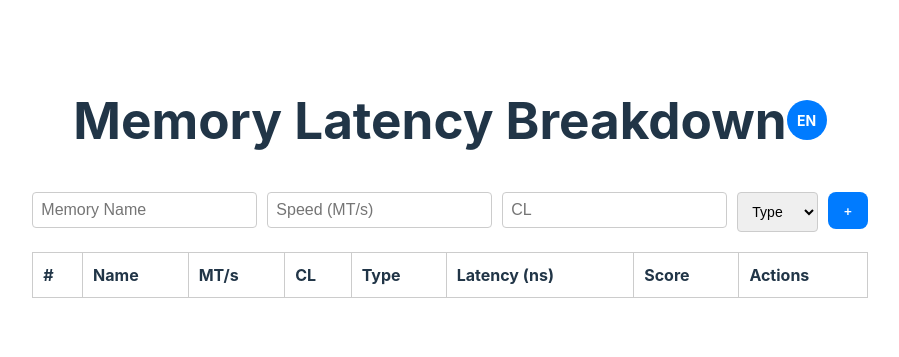
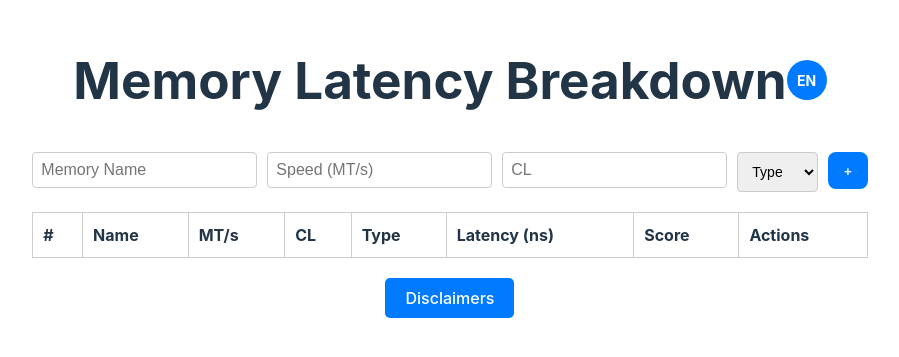
Before and after one commit to Dkavila/ram-latency-comparator, a React (Vite) app: page / in a window 1280 px wide. Shown: the part 227-584 px from the top of the page, without its empty margins (190-1089 px from the left). Built offline with nearby package versions, Linux system fonts and the light colour scheme.

Commit message:
feat: add disclaimers section

```diff
--- a/src/App.jsx
+++ b/src/App.jsx
@@ -2,6 +2,7 @@ import React, { useState } from 'react';
 import MemoryForm from './components/MemoryForm/MemoryForm';
 import MemoryList from './components/MemoryList/MemoryList';
 import Header from './components/Header/Header';
+import Disclaimers from './components/Disclaimers/Disclaimers';
 import './App.css';
 
 const App = () => {
@@ -24,6 +25,7 @@ const App = () => {
         <Header setLanguage={setLanguage} />
         <MemoryForm addMemory={addMemory} />
         <MemoryList memories={memories} removeMemory={removeMemory} />
+        <Disclaimers />
       </div>
     </div>
   );
--- /dev/null
+++ b/src/components/Disclaimers/Disclaimers.css
@@ -0,0 +1,81 @@
+/* src/components/Disclaimers/Disclaimers.css */
+
+/* Adicionando espaço entre o botão e a lista */
+.disclaimers-btn-container {
+  text-align: center;
+  margin-top: 20px; /* Espaçamento entre o botão e o conteúdo acima */
+  margin-bottom: 20px; /* Espaçamento entre o botão e a lista abaixo */
+}
+
+/* Estilo do botão de disclaimers, igual aos outros botões da aplicação */
+.disclaimers-btn {
+  padding: 10px 20px;
+  font-size: 16px;
+  background-color: #007bff; /* Azul igual aos outros botões */
+  color: white;
+  border: none;
+  border-radius: 5px;
+  cursor: pointer;
+  transition: background-color 0.3s;
+}
+
+.disclaimers-btn:hover {
+  background-color: #0056b3; /* Tom de azul mais escuro quando hover */
+}
+
+/* Modal Styles */
+.modal {
+  position: fixed;
+  top: 0;
+  left: 0;
+  width: 100%;
+  height: 100%;
+  background-color: rgba(0, 0, 0, 0.5);
+  display: flex;
+  justify-content: center;
+  align-items: center;
+  z-index: 1000;
+  color: #333;
+}
+
+.modal-content {
+  background-color: #fff;
+  padding: 20px;
+  border-radius: 8px;
+  width: 80%;
+  max-width: 600px;
+  box-shadow: 0 2px 10px rgba(0, 0, 0, 0.1);
+}
+
+.modal-header {
+  display: flex;
+  justify-content: space-between;
+  align-items: center;
+}
+
+.modal-header h3 {
+  margin: 0;
+  font-size: 1.5rem;
+}
+
+.close-btn {
+  background: none;
+  border: 1px solid #ccc;
+  font-size: 1.5rem;
+  cursor: pointer;
+  color: #333;
+}
+
+.close-btn:hover {
+  border-color: #007bff;
+  color: #007bff;
+}
+
+.modal-body {
+  margin-top: 20px;
+}
+
+.modal-body p {
+  font-size: 1rem;
+  margin-bottom: 10px;
+}
--- /dev/null
+++ b/src/components/Disclaimers/Disclaimers.jsx
@@ -0,0 +1,46 @@
+// src/components/Disclaimers/Disclaimers.jsx
+
+import React, { useState } from 'react';
+import './Disclaimers.css';
+import { useTranslation } from 'react-i18next';
+
+const Disclaimers = () => {
+  const { t } = useTranslation();
+  const [isModalOpen, setIsModalOpen] = useState(false);
+
+  const toggleModal = () => {
+    setIsModalOpen(!isModalOpen);
+  };
+
+  return (
+    <div>
+      {/* Botão para abrir o modal, com classe específica */}
+      <div className="disclaimers-btn-container">
+        <button className="disclaimers-btn" onClick={toggleModal}>
+          {t('disclaimers.title')}
+        </button>
+      </div>
+
+      {isModalOpen && (
+        <div className="modal">
+          <div className="modal-content">
+            <div className="modal-header">
+              <h3>{t('disclaimers.title')}</h3>
+              <button className="close-btn" onClick={toggleModal}>
+                &times;
+              </button>
+            </div>
+            <div className="modal-body">
+              <p>{t('disclaimers.goodScores')}</p>
+              <p>{t('disclaimers.latencyCalculation')}</p>
+              <p>{t('disclaimers.scoreExplanation')}</p>
+              <p>{t('disclaimers.subjectivity')}</p>
+            </div>
+          </div>
+        </div>
+      )}
+    </div>
+  );
+};
+
+export default Disclaimers;
--- a/src/locales/en.json
+++ b/src/locales/en.json
@@ -22,5 +22,12 @@
       "actions": "Actions"
     },
     "remove": "Remove"
+  },
+  "disclaimers": {
+    "title": "Disclaimers",
+    "latencyCalculation": "The latency calculation function used is: (1 / (mts / 2) * cl) * 1000 to calculate nanoseconds.",
+    "scoreExplanation": "To differentiate the memories, a penalty was applied to each one in the score. This is a subjective method.",
+    "subjectivity": "This method is subjective, meaning it is not an absolute measure but rather an approximation.",
+    "goodScores": "A score above 6 is considered a good value."
   }
 }
--- a/src/locales/es.json
+++ b/src/locales/es.json
@@ -22,5 +22,12 @@
       "actions": "Acciones"
     },
     "remove": "Eliminar"
+  },
+  "disclaimers": {
+    "title": "Avisos",
+    "latencyCalculation": "La función utilizada para calcular la latencia es: (1 / (mts / 2) * cl) * 1000 para calcular los nanosegundos.",
+    "scoreExplanation": "Para diferenciar las memorias, se aplicó una penalización a cada una de ellas en el puntaje. Este es un método subjetivo.",
+    "subjectiveMethod": "Este método es subjetivo, lo que significa que no es una medida absoluta, sino más bien una aproximación.",
+    "goodScores": "Un puntaje superior a 6 se considera un buen valor."
   }
 }
--- a/src/locales/pt.json
+++ b/src/locales/pt.json
@@ -22,5 +22,12 @@
       "actions": "Ações"
     },
     "remove": "Remover"
+  },
+  "disclaimers": {
+    "title": "Avisos",
+    "latencyCalculation": "A função utilizada para calcular a latência é: (1 / (mts / 2) * cl) * 1000 para calcular os nanosegundos.",
+    "scoreExplanation": "Para diferenciar as memórias, foi aplicada uma punição em cada uma delas no score. Este é um método subjetivo.",
+    "subjectivity": "Este método é subjetivo, o que significa que não é uma medida absoluta, mas sim uma aproximação.",
+    "goodScores": "Um score acima de 6 é considerado um bom valor."
   }
 }
```
